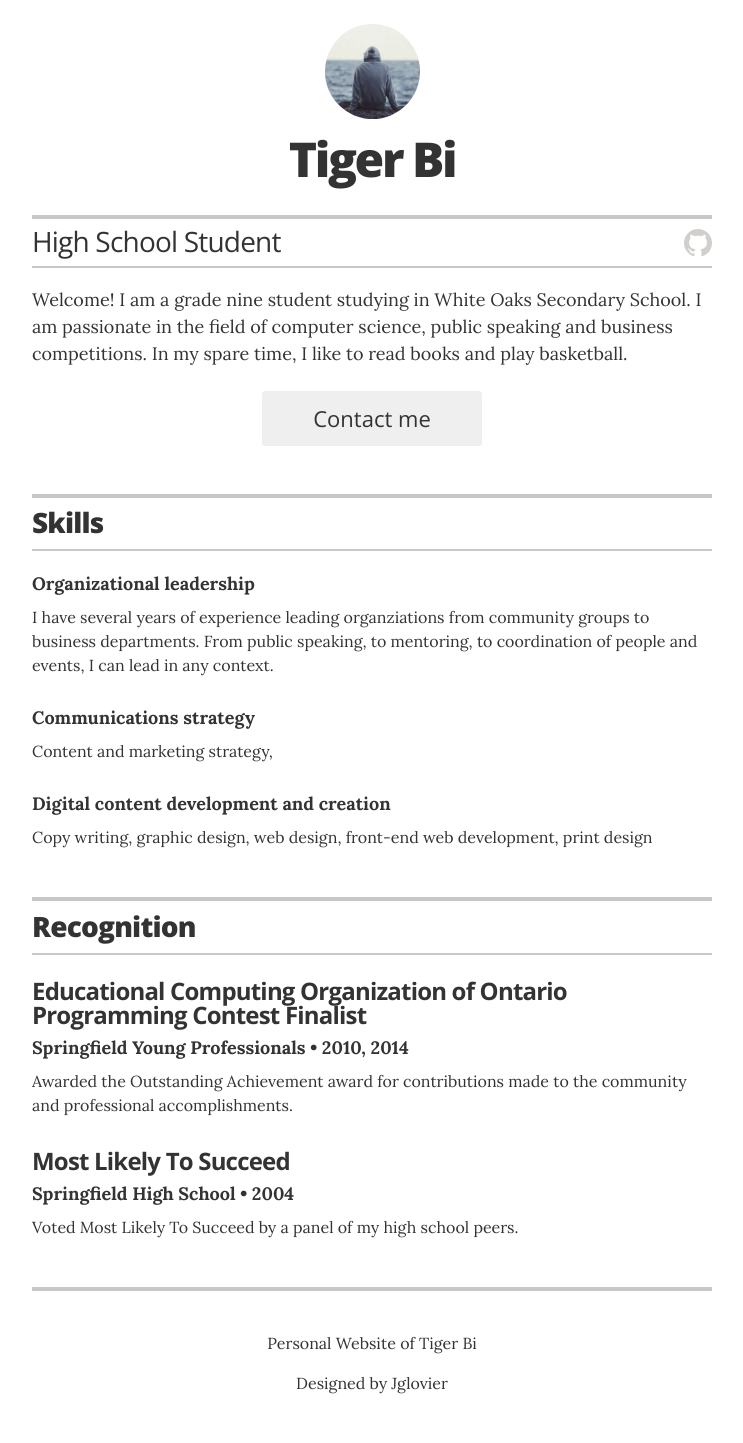
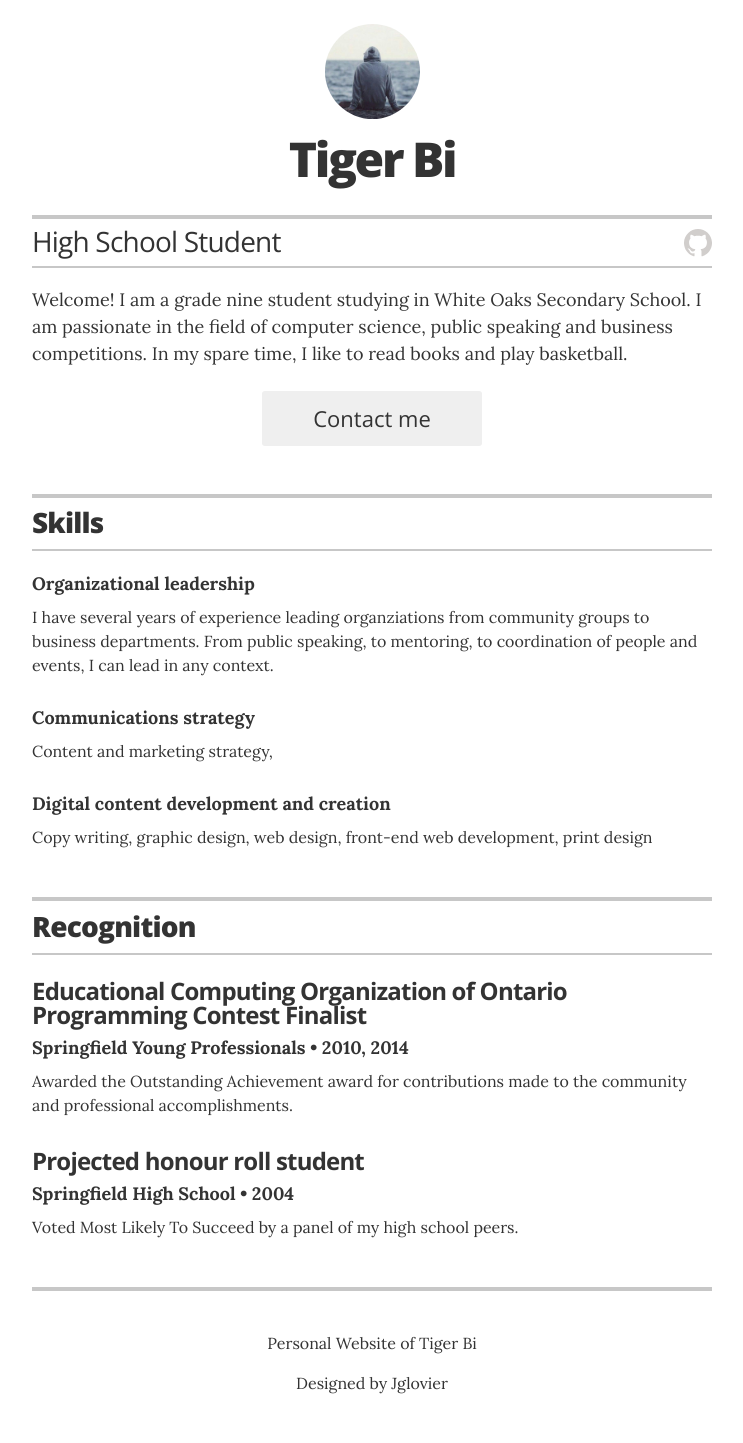
Before and after one commit to TigerBi/tigerbi.github.io, a Jekyll site: the page built from index.html, in a window 1280 px wide. Shown: the whole page, without its empty margins (268-1011 px from the left). Built offline with Jekyll 4.4.1, drawn with Linux system fonts in a browser that asks for light colours.

Commit message:
Update recognitions.yml

```diff
--- a/_data/recognitions.yml
+++ b/_data/recognitions.yml
@@ -4,7 +4,7 @@
   year: 2010, 2014
   summary: Awarded the Outstanding Achievement award for contributions made to the community and professional accomplishments.
 
-- award: Most Likely To Succeed
+- award: Projected honour roll student
   organization: Springfield High School
   year: 2004
   summary: Voted Most Likely To Succeed by a panel of my high school peers.
```
